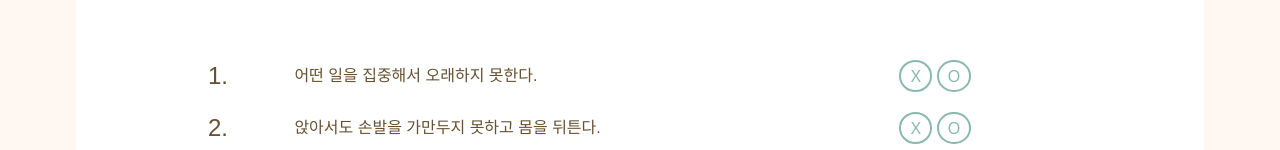
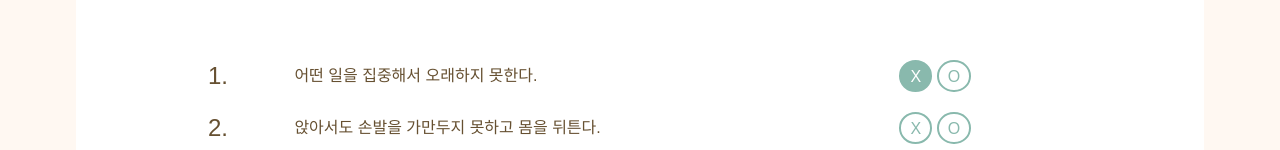
Before and after one commit to MyGoldenKids/goldenkid-frontend, a Vue app in the folder vue-project/: page /survey in a window 1280 px wide. In both pictures the pointer is over the element 915 px from the left and 594 px from the top of the page. Shown: the part 518-668 px from the top of the page. Built offline with nearby package versions, Linux system fonts and the light colour scheme; a web font is replaced by a local one; what v-calendar would draw is missing.

Commit message:
design: radio-text hover 스타일 추가 #167

```diff
--- a/vue-project/src/components/survey/QuestionComponent.vue
+++ b/vue-project/src/components/survey/QuestionComponent.vue
@@ -219,6 +219,11 @@ const resultView = async () => {
     color: #fff;
 }
 
+.radio-text:hover {
+    background-color: #89b9ad;
+    color: #fff;
+}
+
 .select-box {
     width: 80%;
     margin: 0 auto;
```
